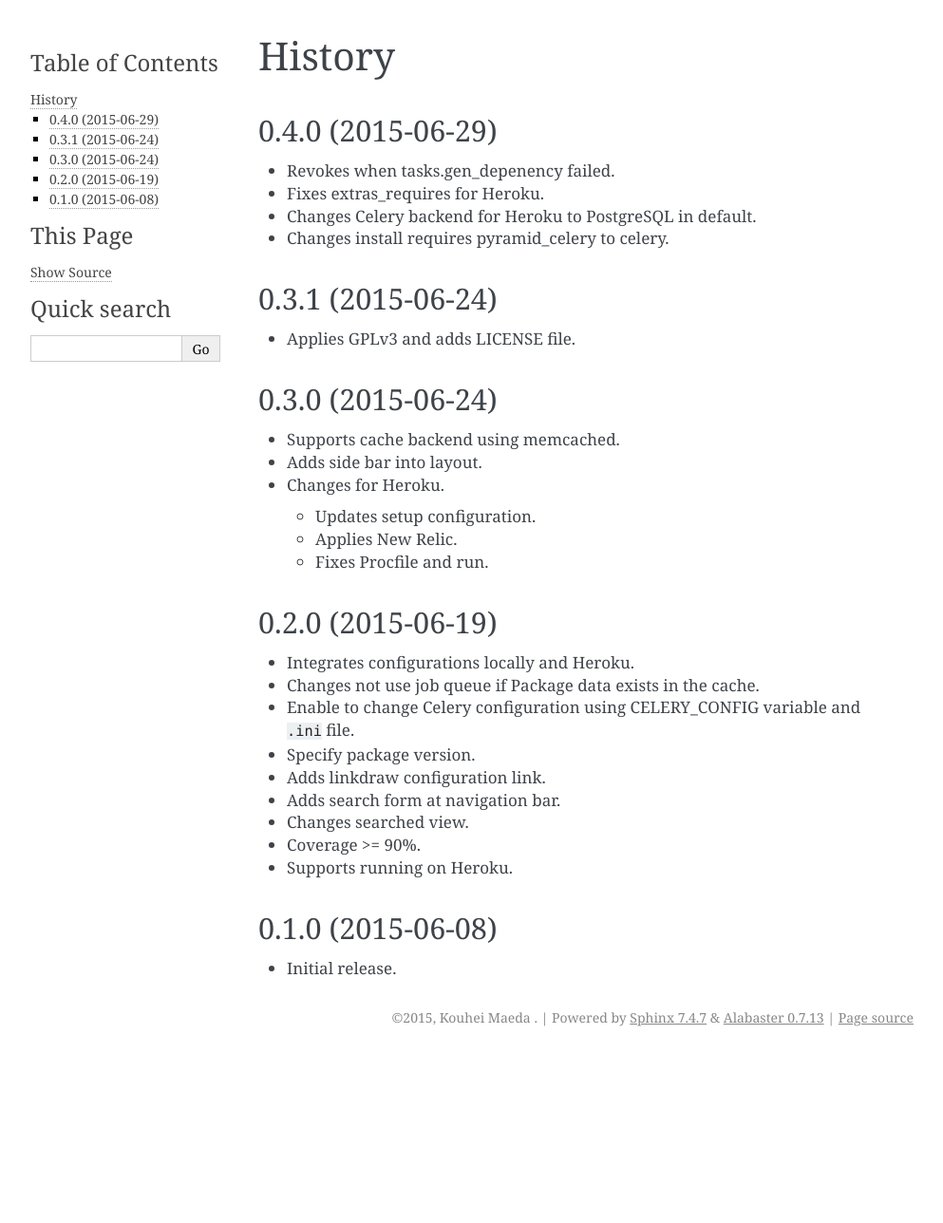
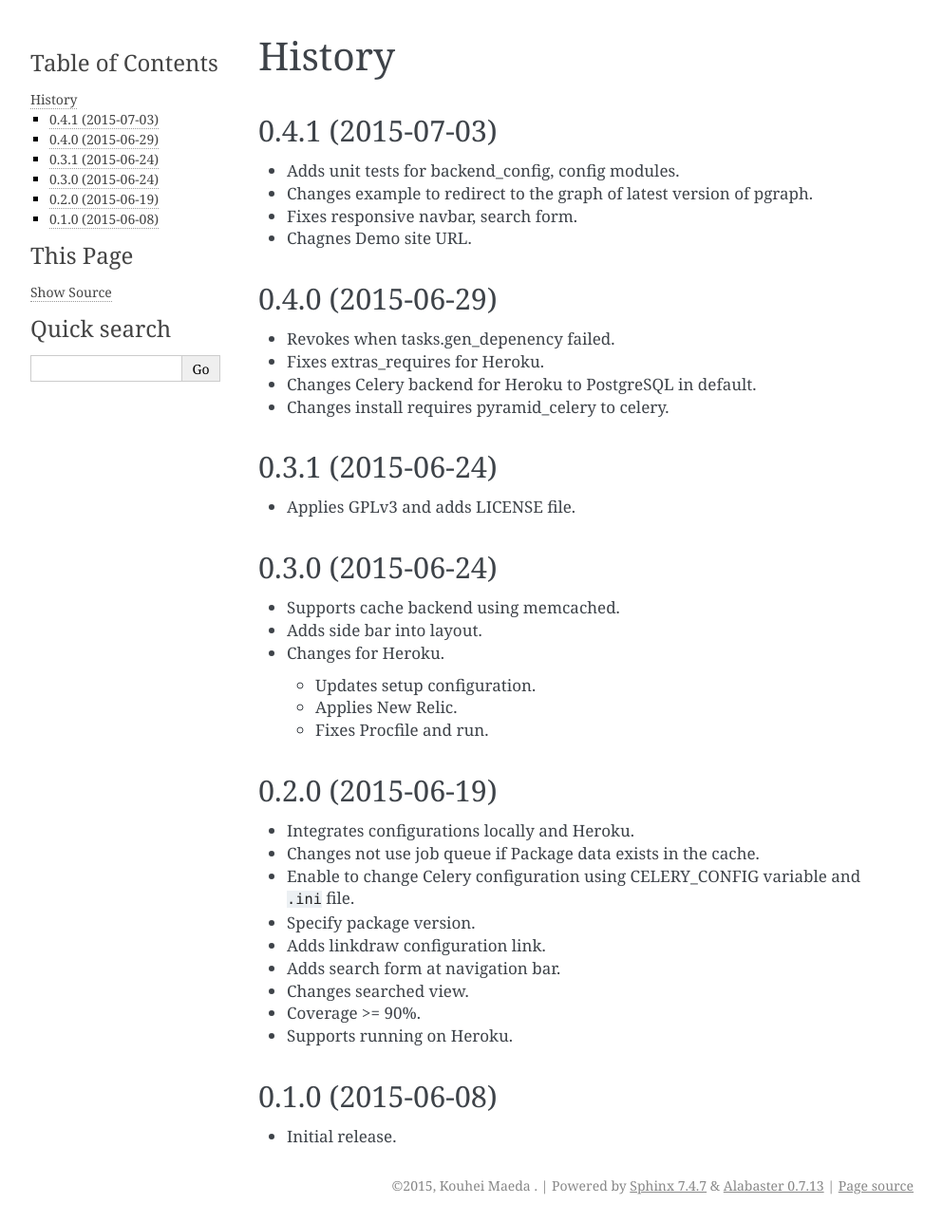
Before and after one commit to mkouhei/pgraph, a Sphinx documentation site: the page built from docs/source/HISTORY.rst, in a window 1280 px wide. Shown: the whole page at 95% size, without its empty margins (148-1141 px from the left). Built offline with Sphinx 7.4.7, drawn with Linux system fonts in a browser that asks for light colours; before the commit the page ends 1111 px from its top, so only the background shows below that.

Commit message:
Bump version.
Signed-off-by: Kouhei Maeda <mkouhei@palmtb.net>

```diff
--- a/docs/source/HISTORY.rst
+++ b/docs/source/HISTORY.rst
@@ -1,5 +1,13 @@
 History
 =======
+
+0.4.1 (2015-07-03)
+------------------
+
+* Adds unit tests for backend_config, config modules.
+* Changes example to redirect to the graph of latest version of pgraph.
+* Fixes responsive navbar, search form.
+* Chagnes Demo site URL.
 
 0.4.0 (2015-06-29)
 ------------------
--- a/docs/source/conf.py
+++ b/docs/source/conf.py
@@ -57,7 +57,7 @@ copyright = '2015, Kouhei Maeda <mkouhei@palmtb.net>'
 # The short X.Y version.
 version = '0.4'
 # The full version, including alpha/beta/rc tags.
-release = '0.4.0'
+release = '0.4.1'
 
 # The language for content autogenerated by Sphinx. Refer to documentation
 # for a list of supported languages.
--- a/pgraph/__init__.py
+++ b/pgraph/__init__.py
@@ -4,6 +4,6 @@
 __project__ = 'pgraph'
 __author__ = 'Kouhei Maeda'
 __email__ = 'mkouhei@palmtb.net'
-__version__ = '0.4.0'
+__version__ = '0.4.1'
 __repo__ = 'https://github.com/mkouhei/pgraph'
 READTHEDOCS = 'http://pgraph.readthedocs.org'
```
